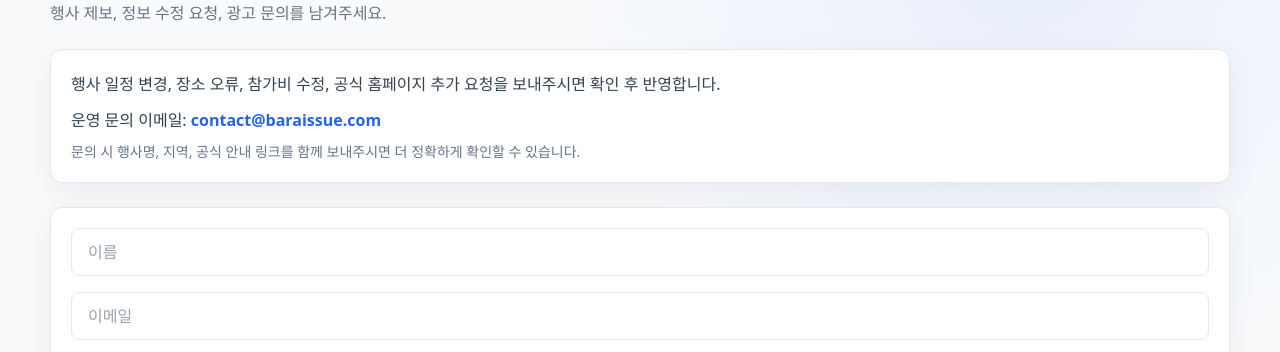
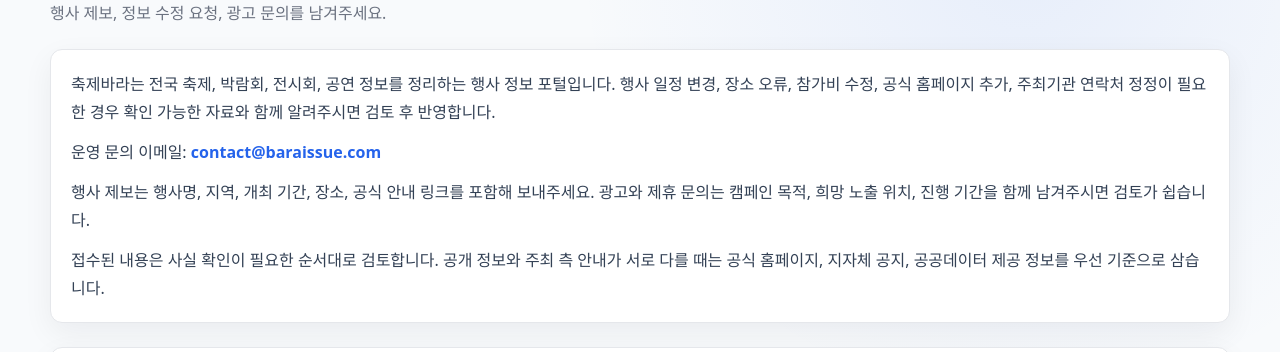
Before and after one commit to agfe228-creator/baraissue-git, a Next.js app: page /contact in a window 1280 px wide. Shown: the part 152-504 px from the top of the page. Built offline with nearby package versions, Linux system fonts and the light colour scheme; no server answers.

Commit message:
Expand contact page guidance

```diff
--- a/src/app/contact/page.tsx
+++ b/src/app/contact/page.tsx
@@ -9,11 +9,21 @@ export default function ContactPage() {
         <h1 className="text-3xl font-black">문의</h1>
         <p className="mt-3 text-bara-muted">행사 제보, 정보 수정 요청, 광고 문의를 남겨주세요.</p>
         <div className="soft-card mt-6 rounded-xl p-5 leading-7 text-slate-700">
-          <p>행사 일정 변경, 장소 오류, 참가비 수정, 공식 홈페이지 추가 요청을 보내주시면 확인 후 반영합니다.</p>
-          <p className="mt-2">
+          <p>
+            축제바라는 전국 축제, 박람회, 전시회, 공연 정보를 정리하는 행사 정보 포털입니다. 행사 일정 변경, 장소 오류, 참가비 수정,
+            공식 홈페이지 추가, 주최기관 연락처 정정이 필요한 경우 확인 가능한 자료와 함께 알려주시면 검토 후 반영합니다.
+          </p>
+          <p className="mt-3">
             운영 문의 이메일: <a className="font-bold text-bara-blue" href="mailto:contact@baraissue.com">contact@baraissue.com</a>
           </p>
-          <p className="mt-2 text-sm text-slate-500">문의 시 행사명, 지역, 공식 안내 링크를 함께 보내주시면 더 정확하게 확인할 수 있습니다.</p>
+          <p className="mt-3">
+            행사 제보는 행사명, 지역, 개최 기간, 장소, 공식 안내 링크를 포함해 보내주세요. 광고와 제휴 문의는 캠페인 목적, 희망 노출 위치,
+            진행 기간을 함께 남겨주시면 검토가 쉽습니다.
+          </p>
+          <p className="mt-3">
+            접수된 내용은 사실 확인이 필요한 순서대로 검토합니다. 공개 정보와 주최 측 안내가 서로 다를 때는 공식 홈페이지, 지자체 공지,
+            공공데이터 제공 정보를 우선 기준으로 삼습니다.
+          </p>
         </div>
         <ContactForm />
       </section>
```
